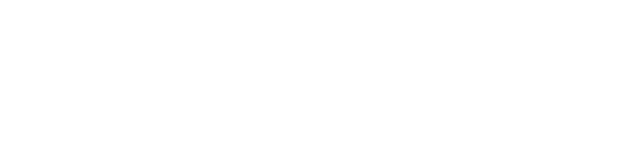
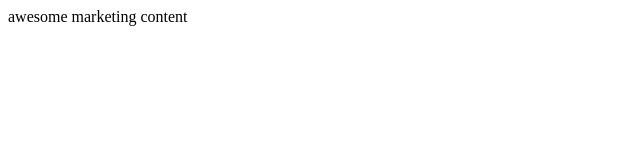
Before and after one commit to SamLeerschool/gitcourse, a plain HTML site: page index.html in a window 1280 px wide. Shown: the whole page, without its empty margins (0-640 px from the left). Drawn offline with Linux system fonts and the light colour scheme.

Commit message:
add marketing things

```diff
--- a/index.html
+++ b/index.html
@@ -3,9 +3,9 @@
 <head>
     <meta charset="UTF-8">
     <meta name="viewport" content="width=device-width, initial-scale=1.0">
-    <title>My website</title>
+    <title>My awesome website</title>
 </head>
 <body>
-
+    awesome marketing content
 </body>
 </html>
```
